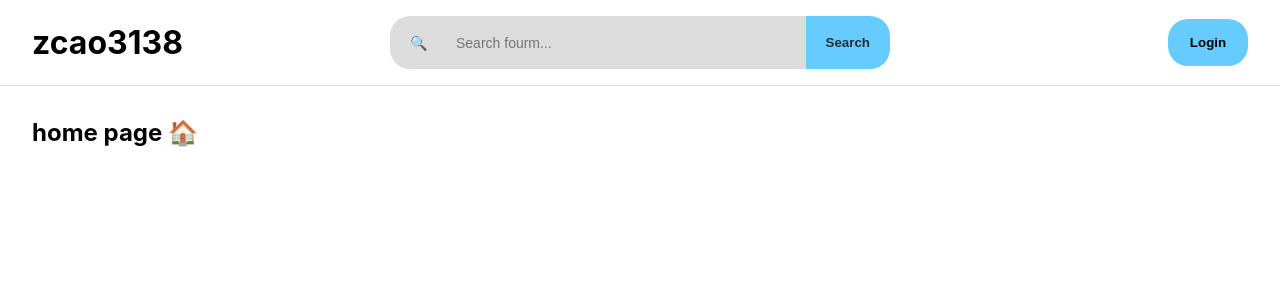
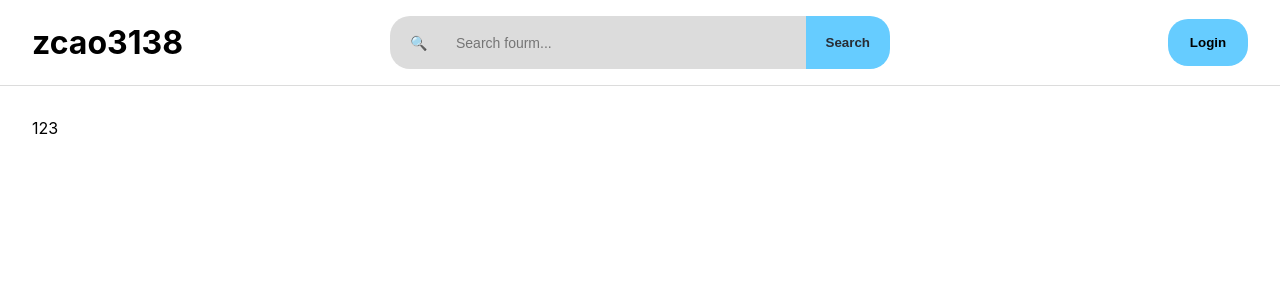
Before and after one commit to AlexCaoGZ/AlexCaoGZ.github.io, a React (Vite) app: page / in a window 1280 px wide. Shown: the top 300 px of the page. Built offline with nearby package versions, Linux system fonts and the light colour scheme.

Commit message:
fix a bug that will allow user to search without login

```diff
--- a/src/App.tsx
+++ b/src/App.tsx
@@ -1,6 +1,7 @@
 import { BrowserRouter, Routes, Route } from 'react-router-dom';
 import Layout from './components/Layout';
-import Home from './pages/Home';
+//import Home from './pages/Home';
+import Favorite from './components/Favorite';
 import './App.css'
 
 function App() {
@@ -11,7 +12,7 @@ function App() {
 
         <Route path="/" element={<Layout />}>
 
-          <Route index element={<Home />} />
+          <Route index element={<Favorite />} />
 
         </Route>
       </Routes>
--- /dev/null
+++ b/src/components/Favorite.tsx
@@ -0,0 +1,10 @@
+
+
+export default function Favorite(){
+
+    return(
+        <div style={{flex: 2, justifyContent: 'space-between'}}>
+            123
+        </div>
+    )
+}
--- a/src/components/SearchBar.tsx
+++ b/src/components/SearchBar.tsx
@@ -1,5 +1,6 @@
 import { useState, useEffect, useRef } from 'react';
 import api from '../utils/api';
+import { useAuth } from '../utils/Auth';
 
 interface SearchResult {
   id: string;
@@ -9,7 +10,7 @@ interface SearchResult {
 
 export default function SearchBar() {
 
-
+  const { isLogin } = useAuth();
   const [searchQuery, setSearchQuery] = useState('');
   const [results, setResults] = useState<SearchResult[]>([]);
   const [isDropdownOpen, setIsDropdownOpen] = useState(false);
@@ -35,6 +36,7 @@ export default function SearchBar() {
     }
     console.log('now in search bar is:', searchQuery);
     const timer = setTimeout(async() => {
+      if(isLogin){
         if(searchQuery.length >=3 ){
           const response = await api.get('/forums/search',{
             params:{q:searchQuery}
@@ -43,14 +45,19 @@ export default function SearchBar() {
           setResults(response.data);
           setIsDropdownOpen(true);
         }
+      }
+      else{
+        alert('Please login.')
+      }
     }, 2000);
   return () => clearTimeout(timer);
-  }, [searchQuery]);
+  }, [searchQuery, isLogin]);
 
   // submit btn clicked
   const handleSearchSubmit = async(e: React.FormEvent) => {
     e.preventDefault();
     if (searchQuery.trim()) {
+      if(isLogin){
         const response = await api.get('/forums/search',{
             params:{q:searchQuery}
         });
@@ -60,6 +67,10 @@ export default function SearchBar() {
         else{
           setIsDropdownOpen(false);
           //go there
+        }
+      }
+      else{
+        alert('Please Login.')
       }
       console.log('submit clicked with:', searchQuery);
     }
--- a/src/utils/Auth.tsx
+++ b/src/utils/Auth.tsx
@@ -12,6 +12,7 @@ import type { ReactNode } from 'react';
   interface AuthContextType {
     token: string | null;
     user: User | null;
+    isLogin: boolean;
     login: (newToken: string, userData: User) => void;
     logout: () => void;
   }
@@ -22,6 +23,7 @@ import type { ReactNode } from 'react';
     // State for Token and user
     const [token, setToken] = useState<string | null>(null);
     const [user, setUser] = useState<User | null>(null);
+    const isLogin = !!token;
 
     // login method
     const login = (newToken: string, userData: User) => {
@@ -40,7 +42,7 @@ import type { ReactNode } from 'react';
     };
 
     return (
-      <AuthContext.Provider value={{ token, user, login, logout }}>
+      <AuthContext.Provider value={{ token, user, login, logout, isLogin }}>
         {children}
       </AuthContext.Provider>
     );
```
Lines whose indentation alone changed are shown as unchanged.
